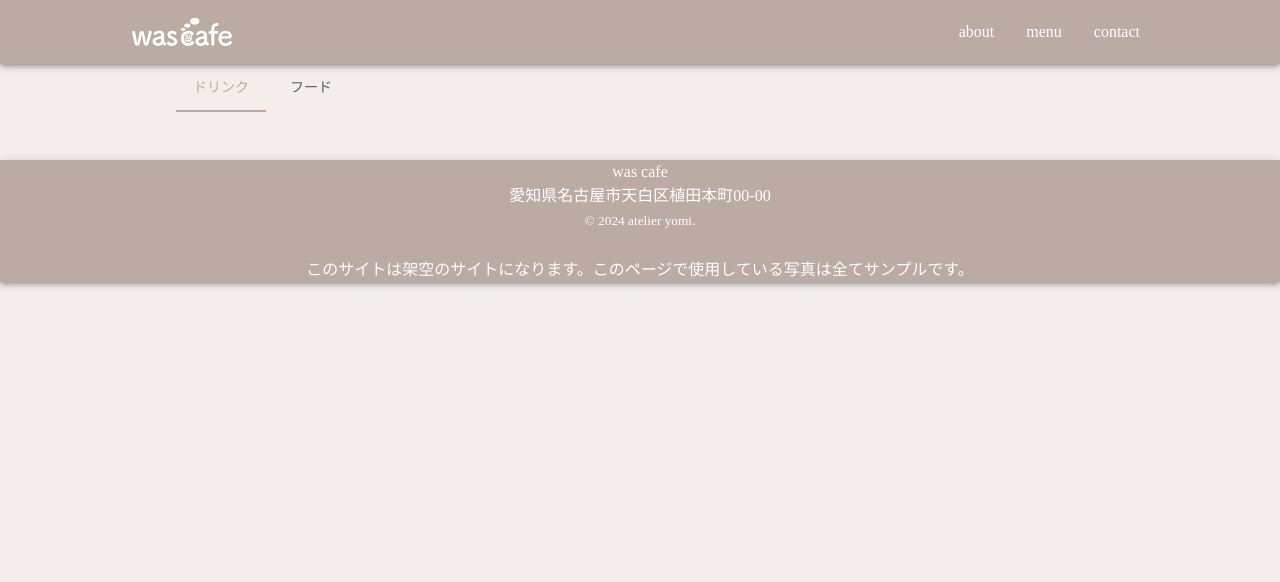
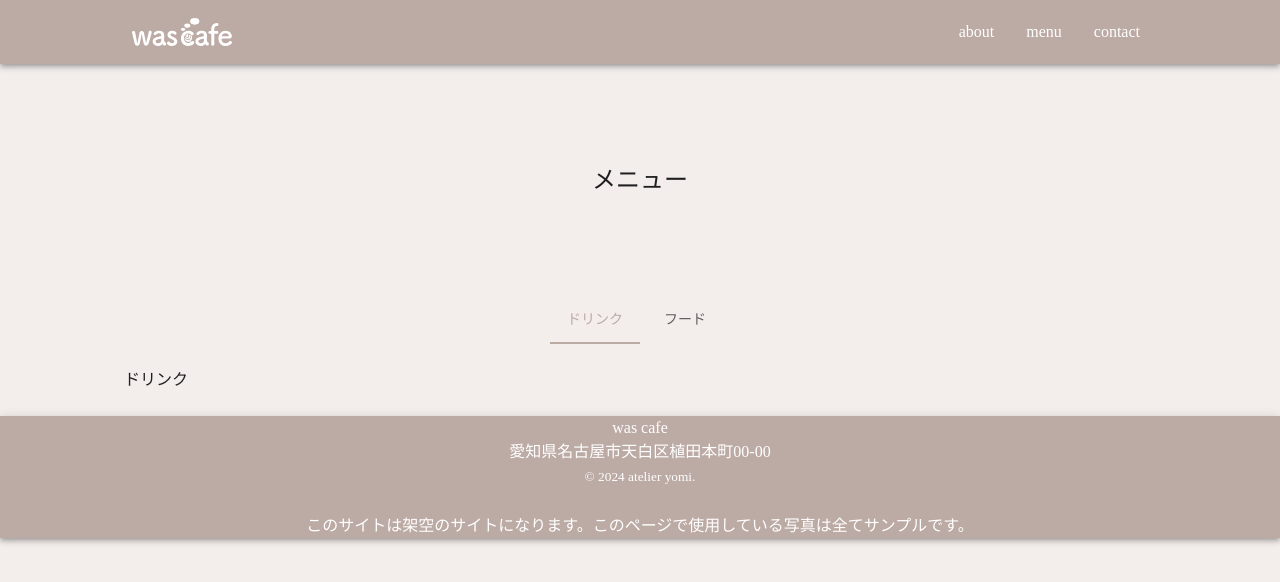
Before and after one commit to kimuracoki/wascafe, a React (Vite) app: page /menu in a window 1280 px wide. Shown: the top 582 px of the page. Built offline with nearby package versions, Linux system fonts and the light colour scheme; a web font is replaced by a local one.

Commit message:
Add Tab Menu

```diff
--- a/src/components/Hero.tsx
+++ b/src/components/Hero.tsx
@@ -2,7 +2,9 @@ import { Box } from "@mui/material";
 
 function Hero(props: Props) {
     return (
-        <Box sx={{
+        <Box
+            component="section"
+            sx={{
                 width: '100%',
                 aspectRatio: '1080/440',
                 objectFit: 'cover',
--- /dev/null
+++ b/src/features/menu/components/CustomTabPanel.tsx
@@ -0,0 +1,25 @@
+import { Box } from "@mui/material";
+
+function CustomTabPanel(props: Props) {
+    const { children, value, index, ...other } = props;
+
+    return (
+        <div
+            role="tabpanel"
+            hidden={value !== index}
+            id={`simple-tabpanel-${index}`}
+            aria-labelledby={`simple-tab-${index}`}
+            {...other}
+        >
+            {value === index && <Box sx={{ p: 3 }}>{children}</Box>}
+        </div>
+    );
+}
+
+type Props = {
+    children?: React.ReactNode;
+    index: number;
+    value: number;
+}
+
+export default CustomTabPanel;
--- /dev/null
+++ b/src/features/menu/components/DrinkMenu.tsx
@@ -0,0 +1,16 @@
+import CustomTabPanel from "./CustomTabPanel";
+
+function DrinkMenu(props: Props) {
+    return (
+        <CustomTabPanel value={props.activeIndex} index={props.index}>
+            ドリンク
+        </CustomTabPanel>
+    );
+}
+
+type Props = {
+    index: number;
+    activeIndex: number;
+}
+
+export default DrinkMenu;
--- /dev/null
+++ b/src/features/menu/components/FoodMenu.tsx
@@ -0,0 +1,16 @@
+import CustomTabPanel from "./CustomTabPanel";
+
+function FoodMenu(props: Props) {
+    return (
+        <CustomTabPanel value={props.activeIndex} index={props.index}>
+            食べ物
+        </CustomTabPanel>
+    );
+}
+
+type Props = {
+    index: number;
+    activeIndex: number;
+}
+
+export default FoodMenu;
--- /dev/null
+++ b/src/features/menu/pages/Menu.tsx
@@ -0,0 +1,35 @@
+import ContentTitle from "@/components/ContentTitle";
+import { Container, Tab, Tabs } from "@mui/material";
+import { useState } from "react";
+import DrinkMenu from "../components/DrinkMenu";
+import FoodMenu from "../components/FoodMenu";
+
+export const Menu = () => {
+    const [activeIndex, setActiveIndex] = useState(0);
+
+    const handleChange = (e: React.SyntheticEvent, newValue: number) => {
+        e.preventDefault();
+        setActiveIndex(newValue);
+    };
+    return (
+        <Container disableGutters maxWidth="md"
+            sx={{
+                paddingTop: '100px'
+            }} >
+            <ContentTitle
+                title="メニュー" />
+            <Container>
+                <Tabs
+                    value={activeIndex}
+                    onChange={handleChange}
+                    centered
+                >
+                    <Tab label="ドリンク" />
+                    <Tab label="フード" />
+                </Tabs>
+            </Container>
+            <DrinkMenu index={0} activeIndex={activeIndex} />
+            <FoodMenu index={1} activeIndex={activeIndex} />
+        </Container>
+    );
+}
--- a/src/pages/Menu.tsx
+++ /dev/null
@@ -1,51 +0,0 @@
-import { Box, Container, Tab, Tabs } from "@mui/material";
-import { useState } from "react";
-
-export const Menu = () => {
-    const [value, setValue] = useState(0);
-
-    const handleChange = (e: React.SyntheticEvent, newValue: number) => {
-        e.preventDefault();
-        setValue(newValue);
-    };
-    return (
-        <Container sx={{ width: '80vw' }}>
-            <Container>
-                <Tabs value={value} onChange={handleChange} >
-                    <Tab label="ドリンク" />
-                    <Tab label="フード" />
-                </Tabs>
-            </Container>
-            <CustomTabPanel value={value} index={0}>
-            </CustomTabPanel>
-            <CustomTabPanel value={value} index={1}>
-                Item Two
-            </CustomTabPanel>
-            <CustomTabPanel value={value} index={2}>
-                Item Three
-            </CustomTabPanel>
-        </Container>
-    );
-}
-
-function CustomTabPanel(props: TabPanelProps) {
-    const { children, value, index, ...other } = props;
-
-    return (
-        <div
-            role="tabpanel"
-            hidden={value !== index}
-            id={`simple-tabpanel-${index}`}
-            aria-labelledby={`simple-tab-${index}`}
-            {...other}
-        >
-            {value === index && <Box sx={{ p: 3 }}>{children}</Box>}
-        </div>
-    );
-}
-
-interface TabPanelProps {
-    children?: React.ReactNode;
-    index: number;
-    value: number;
-}
--- a/src/routes/Router.tsx
+++ b/src/routes/Router.tsx
@@ -1,7 +1,7 @@
 import { Route, Routes } from "react-router-dom";
-import { Home } from "@/pages/Home";
-import { Menu } from "@/pages/Menu";
-import { Contact } from "@/pages/Contact";
+import { Home } from "@/features/home/pages/Home";
+import { Menu } from "@/features/menu/pages/Menu";
+import { Contact } from "@/features/contact/pages/Contact";
 import { About } from "@/features/about/pages/About";
 
 export const Router = () => {
```
Also changed, not shown: src/features/about/pages/About.tsx (+5 -5 lines), src/features/contact/pages/Contact.tsx (renamed from src/pages/Contact.tsx), src/features/home/pages/Home.tsx (renamed from src/pages/Home.tsx). Lines whose indentation alone changed are shown as unchanged.
